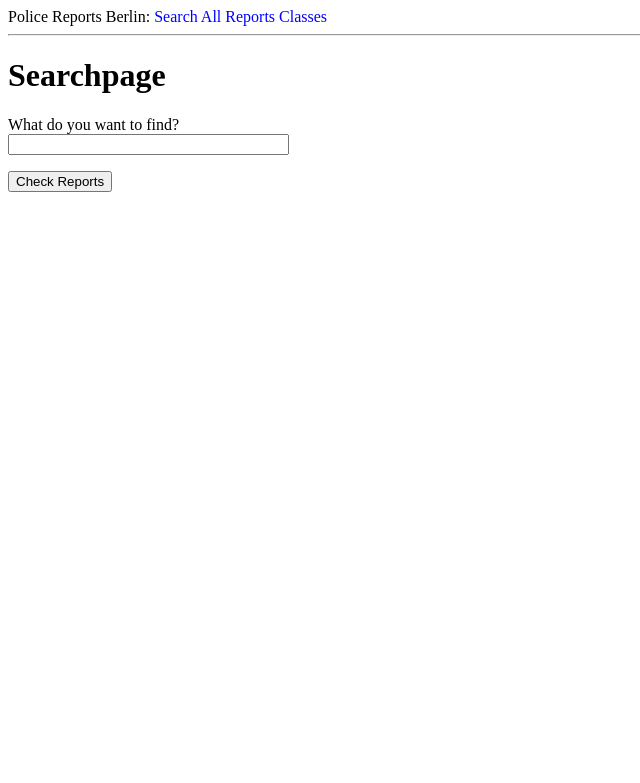
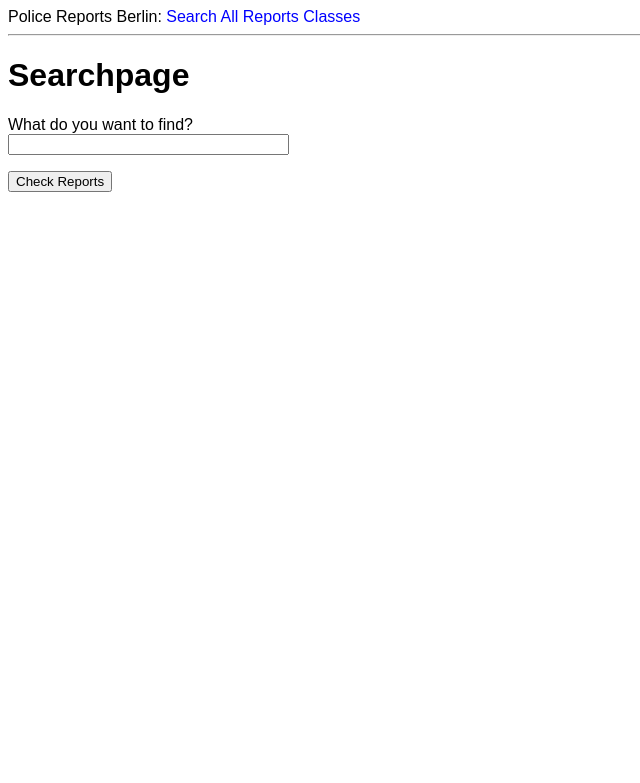
Before and after one commit to MaxTru/Berlin-Police-Reports-NLP, a Flask app: page / in a window 1280 px wide. Shown: the top 783 px of the page, without its empty margins (0-640 px from the left). Run offline with Flask 2, Linux system fonts and the light colour scheme.

Commit message:
Changed FontFamily

```diff
--- a/webui/webapp/static/stylesheet.css
+++ b/webui/webapp/static/stylesheet.css
@@ -1,3 +1,7 @@
+body {
+    font-family: Arial;
+}
+
 .report {
     padding-bottom: 15;
     width: 650px;
```
